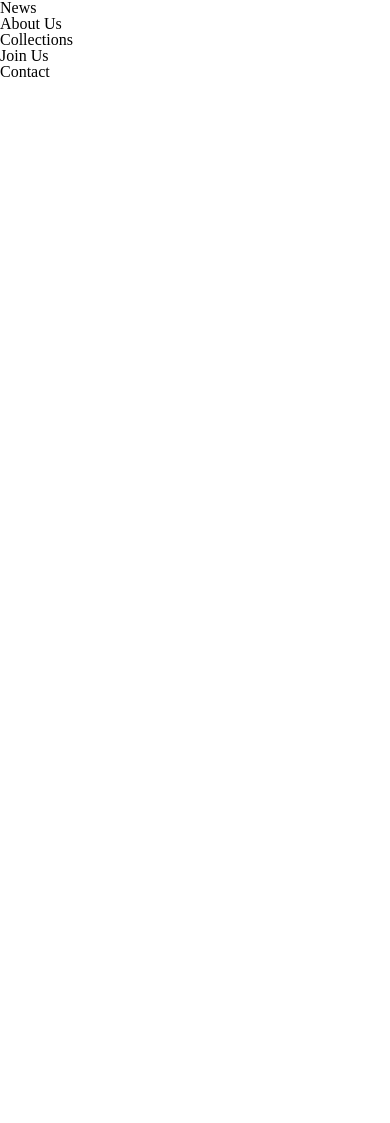
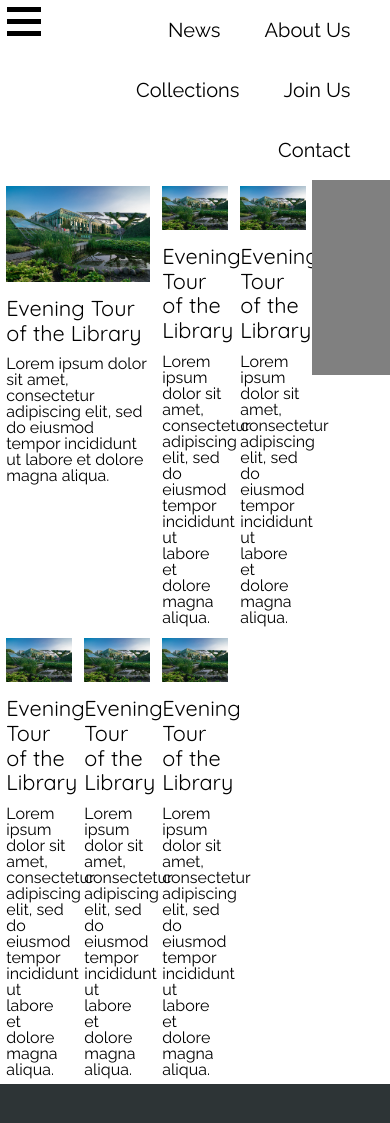
Before and after one commit to mbro89/website, a plain HTML site: page index.html in a window 390 px wide. Before the commit the page ends 844 px from the top, so only its background shows below. Drawn offline with Linux system fonts and the light colour scheme.

Commit message:
tworzenie układu dla artykułów

```diff
--- /dev/null
+++ b/css/btn-menu.css
@@ -0,0 +1,18 @@
+.nav-btn {
+  position: absolute;
+  width: 48px;
+}
+
+.nav-btn div { text-align: center;}
+
+.nav-btn span {
+  background-color: black;
+  display: block;
+  height: 5px;
+  margin: 7px;
+  transition: transform 0.4s ease;
+}
+
+.active-bar-first { transform: translate(0px,12px) rotate(45deg);}
+.active-bar-second { visibility: hidden;}
+.active-bar-third { transform: translate(0px,-12px) rotate(135deg);}
--- a/index.html
+++ b/index.html
@@ -6,6 +6,7 @@
     <title>International Library</title>
     <link rel="stylesheet" href="reset.css">
     <link rel="stylesheet" href="style.css">
+    <link rel="stylesheet" href="css/btn-menu.css">
     <link href="https://fonts.googleapis.com/css?family=Quicksand|Raleway" rel="stylesheet">
     <script src="main.js"></script>
   </head>
@@ -21,14 +22,50 @@
       </a>
       <div class="nav-bar">
         <ul>
-          <li>News</li>
-          <li>About Us</li>
-          <li>Collections</li>
-          <li>Join Us</li>
-          <li>Contact</li>
+          <li><a href="#">News</a></li>
+          <li><a href="#">About Us</a></li>
+          <li><a href="#">Collections</a></li>
+          <li><a href="#">Join Us</a></li>
+          <li><a href="#">Contact</a></li>
         </ul>
       </div>
     </nav>
+    <div class="contain row">
+      <div class="left-site">
+        <article>
+          <img src="img/library.jpg" alt="library">
+          <h3>Evening Tour of the Library</h3>
+          <p>Lorem ipsum dolor sit amet, consectetur adipiscing elit, sed do eiusmod tempor incididunt ut labore et dolore magna aliqua.</p>
+        </article>
+        <article>
+          <img src="img/library.jpg" alt="library">
+          <h3>Evening Tour of the Library</h3>
+          <p>Lorem ipsum dolor sit amet, consectetur adipiscing elit, sed do eiusmod tempor incididunt ut labore et dolore magna aliqua.</p>
+        </article>
+        <article>
+          <img src="img/library.jpg" alt="library">
+          <h3>Evening Tour of the Library</h3>
+          <p>Lorem ipsum dolor sit amet, consectetur adipiscing elit, sed do eiusmod tempor incididunt ut labore et dolore magna aliqua.</p>
+        </article>
+        <article>
+          <img src="img/library.jpg" alt="library">
+          <h3>Evening Tour of the Library</h3>
+          <p>Lorem ipsum dolor sit amet, consectetur adipiscing elit, sed do eiusmod tempor incididunt ut labore et dolore magna aliqua.</p>
+        </article>
+        <article>
+          <img src="img/library.jpg" alt="library">
+          <h3>Evening Tour of the Library</h3>
+          <p>Lorem ipsum dolor sit amet, consectetur adipiscing elit, sed do eiusmod tempor incididunt ut labore et dolore magna aliqua.</p>
+        </article>
+        <article>
+          <img src="img/library.jpg" alt="library">
+          <h3>Evening Tour of the Library</h3>
+          <p>Lorem ipsum dolor sit amet, consectetur adipiscing elit, sed do eiusmod tempor incididunt ut labore et dolore magna aliqua.</p>
+        </article>
+      </div>
+      <div class="right-site"></div>
+    </div>
+    <footer></footer>
   </body>
 
 </html>
--- a/main.js
+++ b/main.js
@@ -0,0 +1,17 @@
+document.addEventListener("DOMContentLoaded", function () {
+
+
+var navBtn = document.querySelector("nav");
+var spanAll = document.querySelectorAll("span");
+
+navBtn.addEventListener("click", function(event){
+  spanAll[0].classList.toggle("active-bar-first");
+  spanAll[1].classList.toggle("active-bar-second");
+  spanAll[2].classList.toggle("active-bar-third");
+});
+
+
+
+
+
+});
--- a/style.css
+++ b/style.css
@@ -0,0 +1,71 @@
+* { box-sizing: border-box;}
+
+body { font-family: Raleway, sans-serif;}
+
+/* NAVIGATION MENU */
+nav { text-align: right;}
+
+nav ul { margin: 0 5%;}
+
+nav ul li {
+  display: inline-block;
+  font-size: 1.25em;
+  padding: 1em;
+}
+
+nav ul li a { color: black;}
+
+.nav-btn { display: none;}
+/* END NAVIGATION MENU */
+
+
+/* CLEAR */
+.row:after { clear: both; display: block; content: '';}
+/* END CLEAR */
+
+article h3 { font-family: Quicksand, sans-serif; font-size: 1.35em; line-height: 1.15em; margin: 0.5em 0;}
+
+article img { width: 100%; height: auto;}
+
+/* LEFT SECTION */
+.left-site {
+  float: left;
+  width: 80%;
+}
+
+.left-site article {
+  float: left;
+  min-height: 20%;
+  width: 25%;
+  padding: 2%;
+}
+
+.left-site article:first-of-type { width: 50%;}
+
+/* END LEFT SECTION */
+
+
+/* RIGHT SECTION */
+.right-site {
+  background-color: grey;
+  float: left;
+  width: 20%;
+  height: 50vw;
+}
+/* END RIGHT SECTION */
+
+
+/* FOOTER */
+footer {
+  background-color: #2d3436;
+  height: 10vw;
+}
+
+/* END FOOTER */
+
+@media (max-width: 575px){
+  .nav-btn { display: block;}
+}
+@media (max-width: 768px){}
+@media (max-width: 991px){}
+@media (max-width: 1199px){}
```
Also changed, not shown: img/library.jpg (added).
